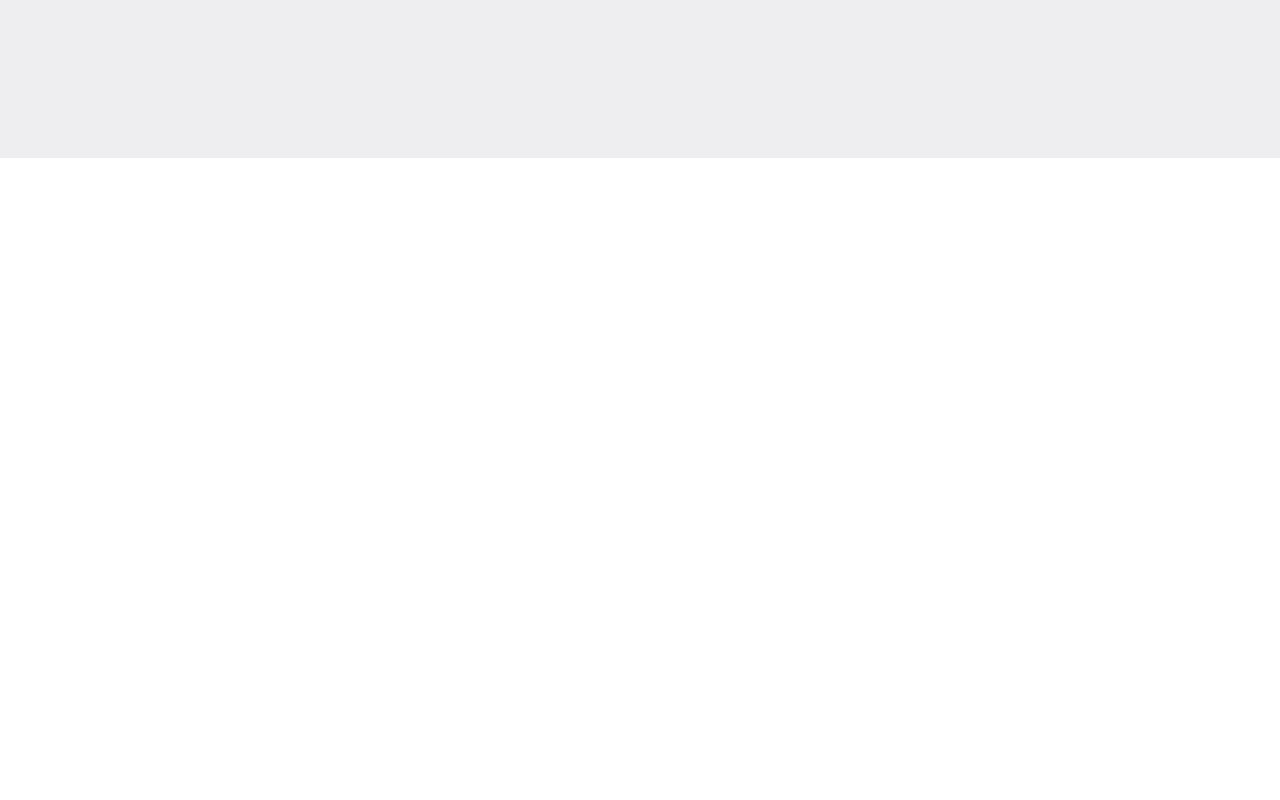
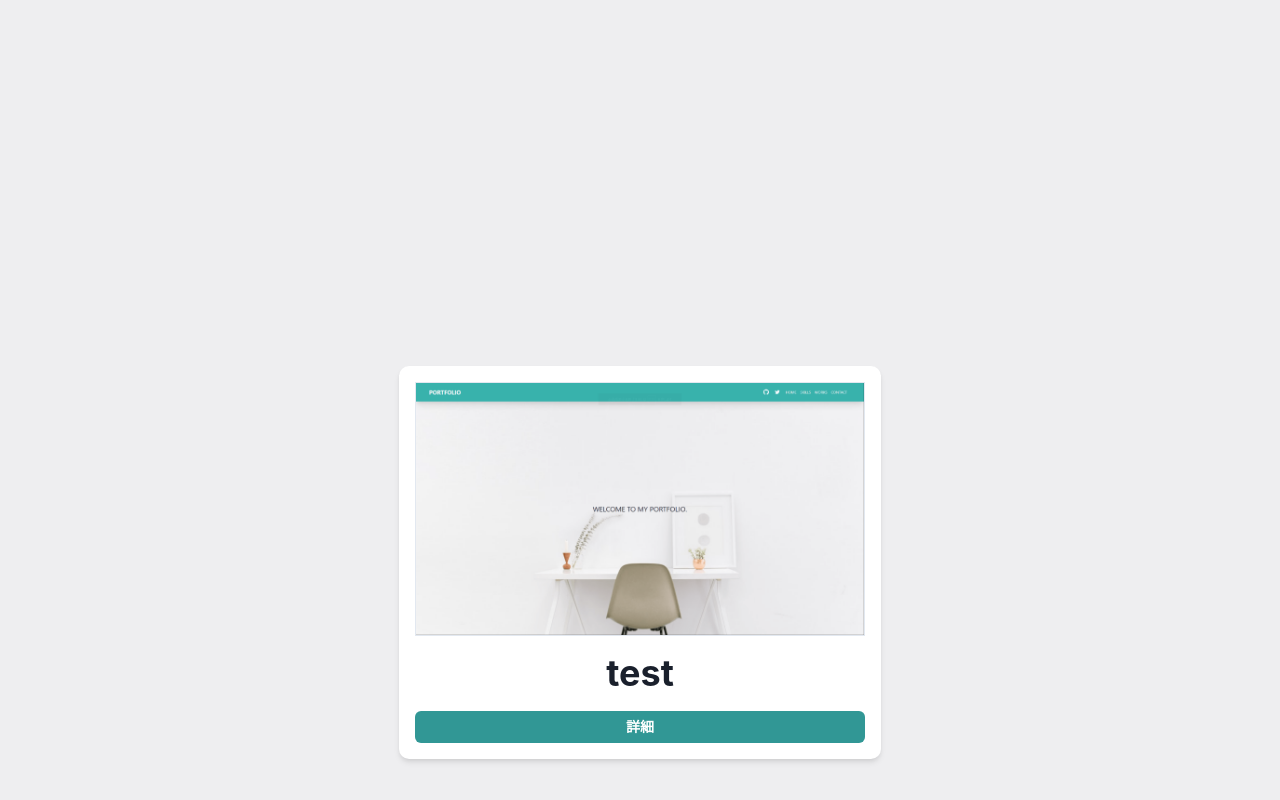
Before and after one commit to Osadakun/portfolio-site, a React (Create React App) app: page /works in a window 1280 px wide. Shown: the part 642-1442 px from the top of the page. Before the commit the page ends 800 px from the top, so only its background shows below. Built offline with nearby package versions, Linux system fonts and the light colour scheme.

Commit message:
add file

```diff
--- a/src/components/pages/Works.tsx
+++ b/src/components/pages/Works.tsx
@@ -47,7 +47,31 @@ export const Works: VFC = () => {
           </WrapItem>
         </Wrap>
       </Box>
+      <Box bgColor='#EEEEF0' pt='15%' style={{ height: '100vh' }}>
+        <Wrap justify='center' alignItems='center' w='100%' p={4}>
+          <WrapItem
+            // w='md'
+            h='auto'
+            borderRadius='10px'
+            shadow='md'
+            p={4}
+            bgColor='white'
+            w={{ base: '100%', xs: '85%' }}
+          >
+            <Stack textAlign='center' spacing={4}>
+              <Box borderWidth='1px' bg='white' onClick={onClickPortfolio} _hover={{ cursor: 'pointer' }}>
+                <Img src={portfolioImage} w='md' alt='portfolio_image' m='auto' />
+              </Box>
+              <Heading as='h2'>test</Heading>
+              <Button colorScheme='teal' size='sm' onClick={onOpen} onClose={onClose}>
+                詳細
+              </Button>
+            </Stack>
+          </WrapItem>
+        </Wrap>
+      </Box>
 
+      <WorksModal onClose={onClose} isOpen={isOpen} />
       <WorksModal onClose={onClose} isOpen={isOpen} />
     </div>
   );
```
